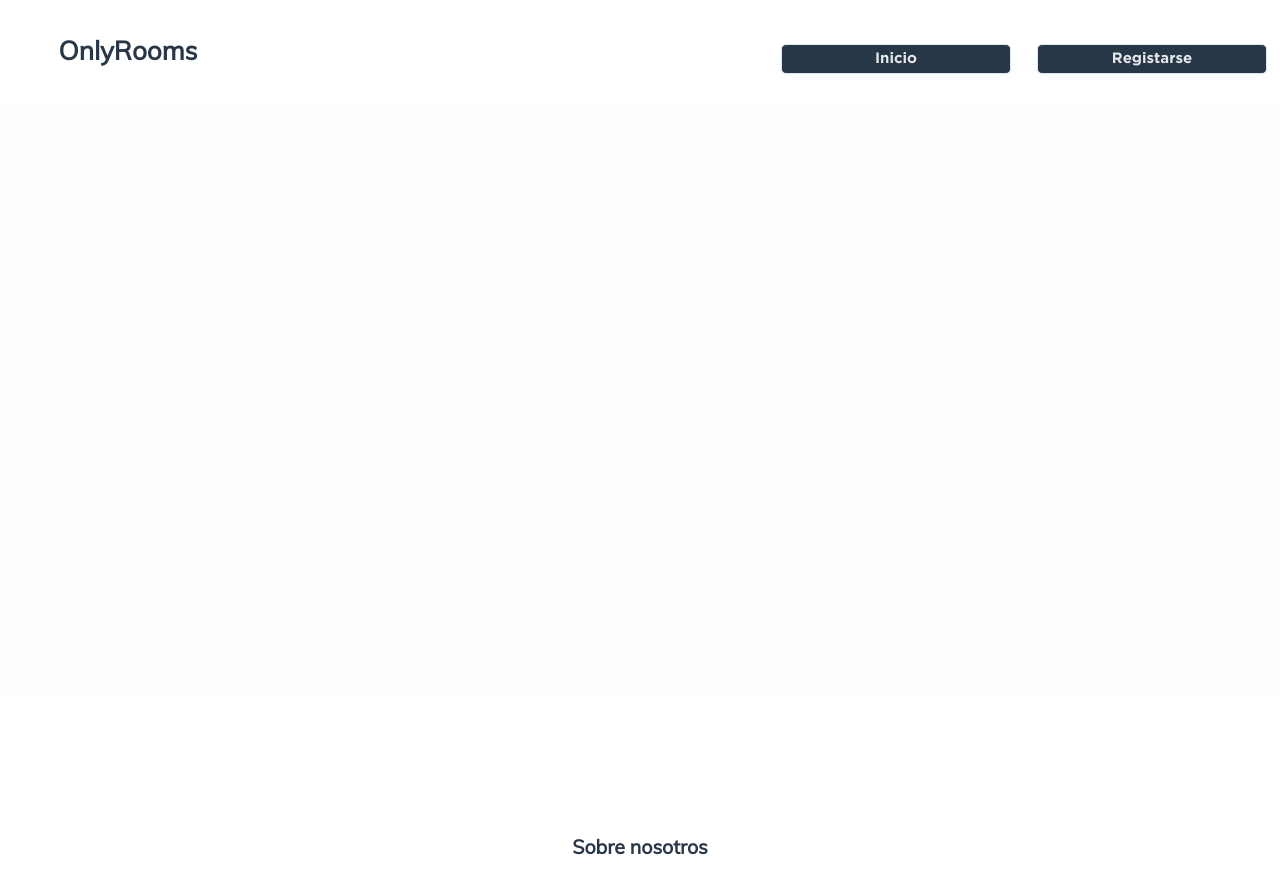
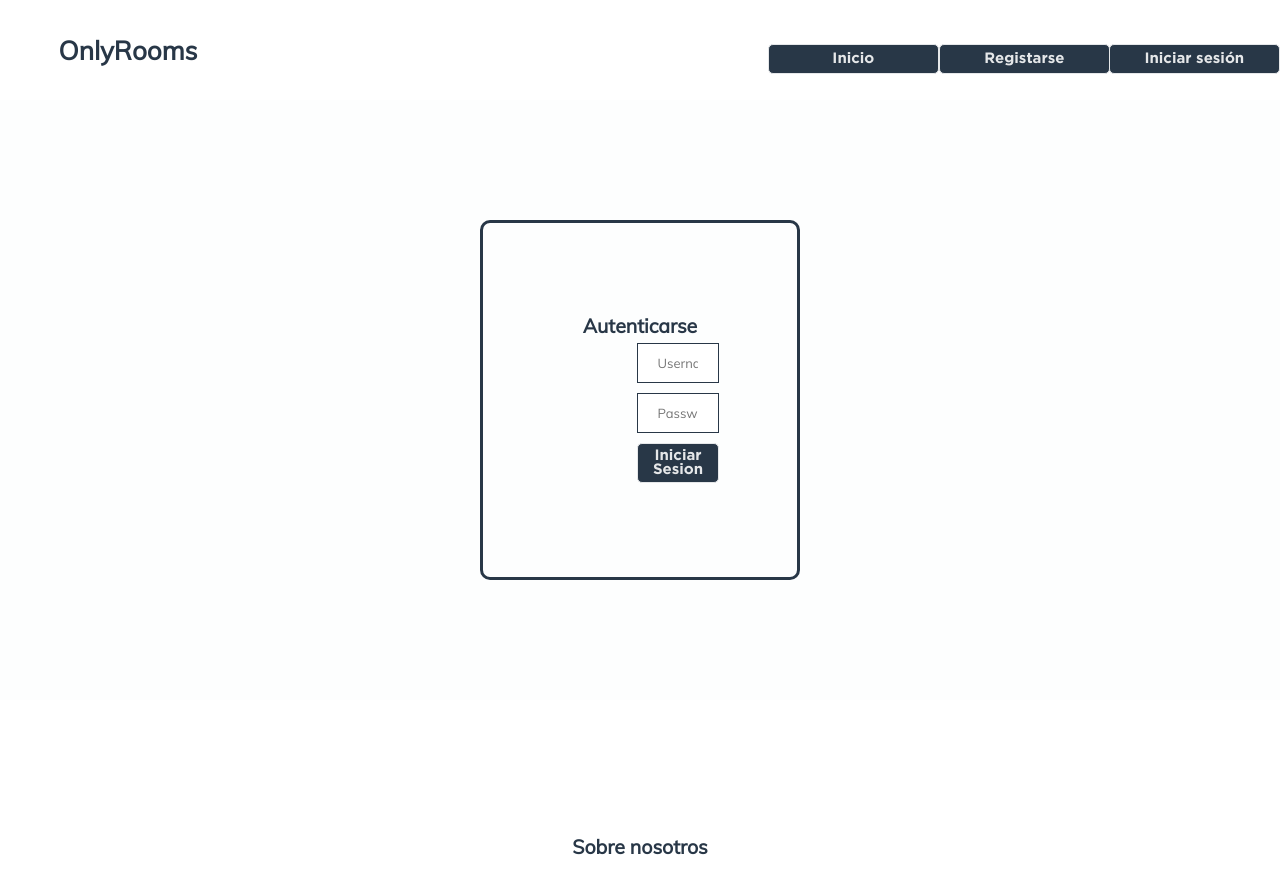
Before and after one commit to marquez5g/hotel-app, a Vue app: page /#/Autenticar in a window 1280 px wide. Built offline with nearby package versions, Linux system fonts and the light colour scheme.

Commit message:
heroku 3

```diff
--- a/package.json
+++ b/package.json
@@ -6,9 +6,9 @@
   "private": true,
   "scripts": {
     "dev": "webpack-dev-server --inline --progress --config build/webpack.dev.conf.js",
-    "start": "npm run dev",
+    "start": "node server.js",
     "build": "node build/build.js"
-  },
+    },
   "dependencies": {
     "axios": "^0.21.0",
     "express": "^4.17.1",
--- a/src/App.vue
+++ b/src/App.vue
@@ -5,6 +5,7 @@
       <nav>
         <button @click="inicio">Inicio</button>
         <button @click="registrar">Registarse</button>
+        <button @click="autenticar">Iniciar sesión</button>
       </nav>
     </div>
 
@@ -13,12 +14,12 @@
     </div>
 
     <div class="footer">
-    <br>
-    <br>
-    <br>
-    <br>
-    <br>
-    <br>
+      <br />
+      <br />
+      <br />
+      <br />
+      <br />
+      <br />
       <h2>Sobre nosotros</h2>
     </div>
   </div>
@@ -40,7 +41,6 @@ export default {
   components: {},
 
   methods: {
-
     registrar: function () {
       this.$router.push({
         name: "RegistrarUsuario",
@@ -49,12 +49,16 @@ export default {
     },
     inicio: function () {
       this.$router.push({
-        name: "Inicio",
+        name: "Home",
+      });
+    },
+    autenticar: function () {
+      this.$router.push({
+        name: "Autenticar",
         // params: { username: username },
       });
     },
   },
-
 };
 </script>
 
@@ -67,8 +71,6 @@ export default {
 
 
 <style>
-
-
 @font-face {
   font-family: "Muli-Regular";
   src: url("./fonts/muli/Muli-Regular.ttf");
@@ -104,7 +106,7 @@ body {
 .header h1 {
   width: 20%;
   text-align: center;
-  color: #283747
+  color: #283747;
 }
 
 .header nav {
@@ -155,7 +157,7 @@ body {
 .footer h2 {
   width: 100%;
   height: 100%;
-  color:#283747;
+  color: #283747;
   display: flex;
   justify-content: center;
   align-items: center;
--- /dev/null
+++ b/src/components/Autenticar.vue
@@ -0,0 +1,136 @@
+<template>
+
+    <div id="AuthUser" class="auth_user">
+
+        <div class="container_auth_user">
+            <h2>Autenticarse</h2>
+
+            <form v-on:submit.prevent="processAuthUser" >
+                <input type="text" v-model="user_in.documento" placeholder="Username">
+                <br>
+                <input type="password" v-model="user_in.password" placeholder="Password">
+                <br>
+                <button type="submit">Iniciar Sesion</button>
+
+            </form>
+        </div>
+
+    </div>
+
+
+</template>
+
+
+
+
+<script>
+import axios from 'axios';
+
+export default {
+    name: "Autenticar",
+
+    data: function(){
+        return {
+            user_in: {
+                documento:"",
+                password:""
+            }
+        }
+    },
+
+    methods: {
+        processAuthUser: function(){
+            var self = this
+            axios.post("https://hotel-app-5g.herokuapp.com/user/auth/", self.user_in,  {headers: {}})
+                .then((result) => {
+                    alert("Autenticación Exitosa");
+                    self.$emit('log-in', self.user_in.documento)
+                })
+                .catch((error) => {
+
+                    if (error.response.status == "404")
+                        alert("ERROR 404: Usuario no encontrado.");
+
+                    if (error.response.status == "403")
+                        alert("ERROR 403: Contraseña Erronea.");
+                });
+        }
+    }
+}
+</script>
+
+
+
+
+
+
+<style>
+
+    .auth_user{
+        margin: 0;
+        padding: 0%;
+        height: 100%;
+        width: 100%;
+
+        display: flex;
+        justify-content: center;
+        align-items: center;
+
+    }
+
+    .container_auth_user {
+        border: 3px solid  #283747;
+        border-radius: 10px;
+        width: 25%;
+        height: 60%;
+
+        display: flex;
+        flex-direction: column;
+        justify-content: center;
+        align-items: center;
+    }
+
+    .auth_user h2{
+        color: #283747;
+
+    }
+
+    .auth_user form{
+        width: 50%;
+
+    }
+
+    .auth_user input{
+        height: 40px;
+        width: 100%;
+
+        box-sizing: border-box;
+        padding: 10px 20px;
+        margin: 5px 0;
+
+        border: 1px solid #283747;
+
+    }
+
+
+
+    .auth_user button{
+        width: 100%;
+        height: 40px;
+
+        color: #E5E7E9;
+        background: #283747;
+        border: 1px solid #E5E7E9;
+
+        border-radius: 5px;
+        padding: 10px 25px;
+        margin: 5px 0;
+    }
+
+    .auth_user button:hover{
+        color: #E5E7E9;
+        background: crimson;
+        border: 1px solid #283747;
+    }
+
+</style>
--- a/src/components/Home.vue
+++ b/src/components/Home.vue
@@ -1,36 +1,51 @@
 <template>
-  <div class="hello">
-    <!-- <h1>{{ msg }}</h1> -->
-    <h1>Bienvenido a OnlyRooms</h1>
+  <div id="User">
+    <h2>
+      Only <br />
+      <span> Rooms </span>
+    </h2>
 
+    <form action="/action_page.php">
+      <label for="llegada">Llegada:</label>
+      <input type="date" id="llegada" name="llegada" />
+      <label for="salida">Salida:</label>
+      <input type="date" id="salida" name="salida" />
+      <label for="personas">Personas:</label>
+      <input type="number" name="personas" min="1" max="30">
+      <button class="btn btn-success" @click="buscarDisponibilidad">Buscar</button>
+    </form>
   </div>
 </template>
 
 <script>
-/* export default {
-  name: 'Home',
-  data () {
+export default {
+  name: "User",
+  data: function () {
     return {
-      msg: 'Bienvenido a OnlyRooms'
-    }
-  }
-} */
+      username: "none",
+    };
+  },
+  created: function () {
+    this.username = this.$route.params.username;
+  },
+};
 </script>
 
-<!-- Add "scoped" attribute to limit CSS to this component only -->
-<style scoped>
-h1, h2 {
-  font-weight: normal;
+<style>
+#User {
+  width: 100%;
+  height: 100%;
+
+  display: flex;
+  justify-content: center;
+  align-items: center;
 }
-ul {
-  list-style-type: none;
-  padding: 0;
+#User h2 {
+  font-size: 100px;
+  color: #283747;
 }
-li {
-  display: inline-block;
-  margin: 0 10px;
-}
-a {
-  color: #42b983;
+#User span {
+  color: rgb(187, 10, 10);
+  font-weight: bold;
 }
 </style>
--- a/src/components/RegistrarUsuario.vue
+++ b/src/components/RegistrarUsuario.vue
@@ -9,7 +9,7 @@
         <div class="form-group">
           <div class="form-wrapper">
             <label for="">Nombre</label>
-            <input type="Nombre" class="form-control" v-model="user.nombres" />
+            <input type="Nombre" class="form-control" v-model="user.nombres" required/>
           </div>
         </div>
         <div class="form-wrapper">
@@ -18,6 +18,7 @@
             type="Apellido"
             class="form-control"
             v-model="user.apellidos"
+            required
           />
         </div>
         <div class="form-wrapper">
@@ -26,18 +27,20 @@
             type="Documento"
             class="form-control"
             v-model="user.documento"
+            required
           />
         </div>
         <div class="form-wrapper">
           <label for="">Correo</label>
-          <input type="Correo" class="form-control" v-model="user.email" />
+          <input type="Correo" class="form-control" v-model="user.email" required/>
         </div>
         <div class="form-wrapper">
           <label for="">Contraseña</label>
           <input
-            type="Contraseña"
+            type="password"
             class="form-control"
             v-model="user.password"
+            required
           />
         </div>
         <div class="checkbox">
@@ -70,7 +73,7 @@ export default {
   methods: {
     registarUsuario() {
       axios
-        .post("http://127.0.0.1:8000/users/", this.user)
+        .post("https://hotel-app-5g.herokuapp.com/users/", this.user)
         .then((result) => {
           console.log(result);
         })
--- a/src/router/index.js
+++ b/src/router/index.js
@@ -2,6 +2,7 @@ import Vue from 'vue'
 import Router from 'vue-router'
 import Home from '@/components/Home'
 import RegistrarUsuario from '@/components/RegistrarUsuario'
+import Autenticar from '@/components/Autenticar'
 
 
 Vue.use(Router)
@@ -17,6 +18,11 @@ export default new Router({
       path: '/RegistrarUsuario',
       name: 'RegistrarUsuario',
       component: RegistrarUsuario
+    },
+    {
+      path: '/Autenticar',
+      name: 'Autenticar',
+      component: Autenticar
     }
   ]
 })
```
Also changed, not shown: server.js (added, +13 -0 lines), 10 other files (tests, documents, lock files or other folders).
